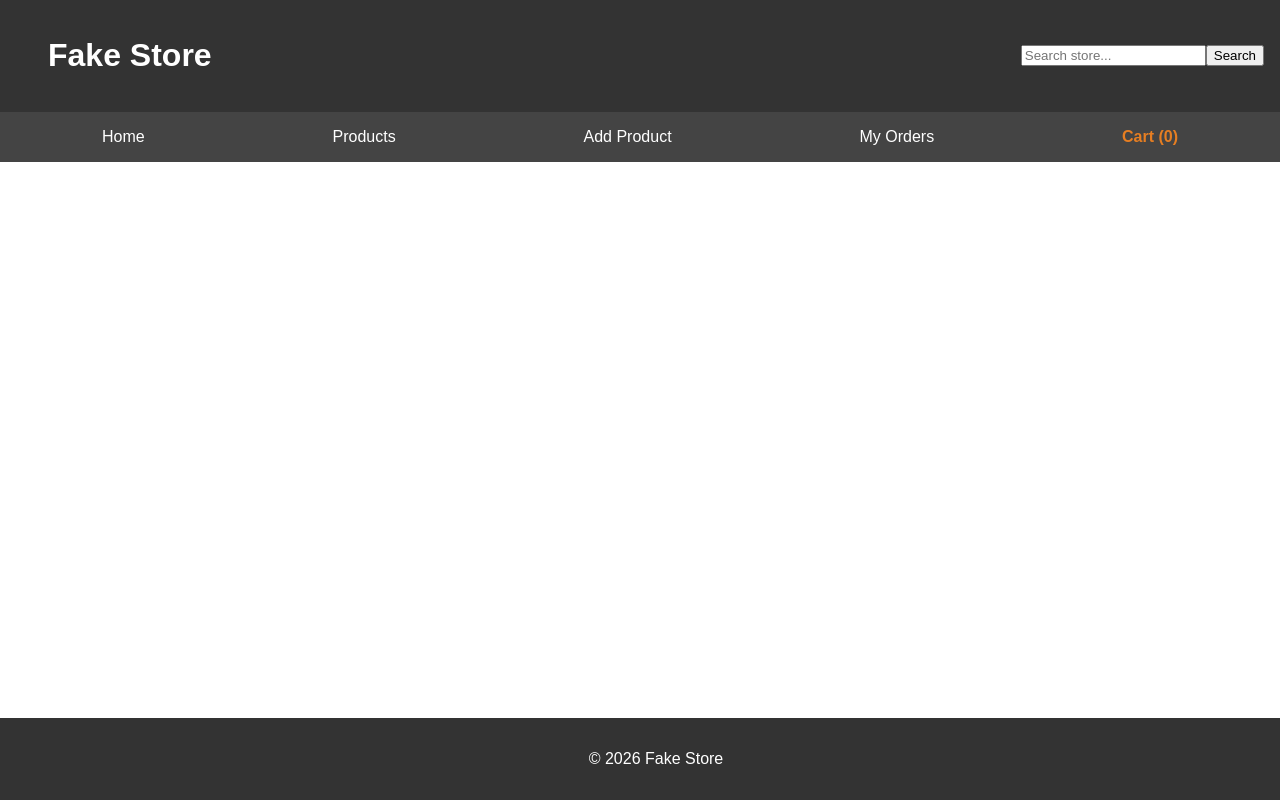
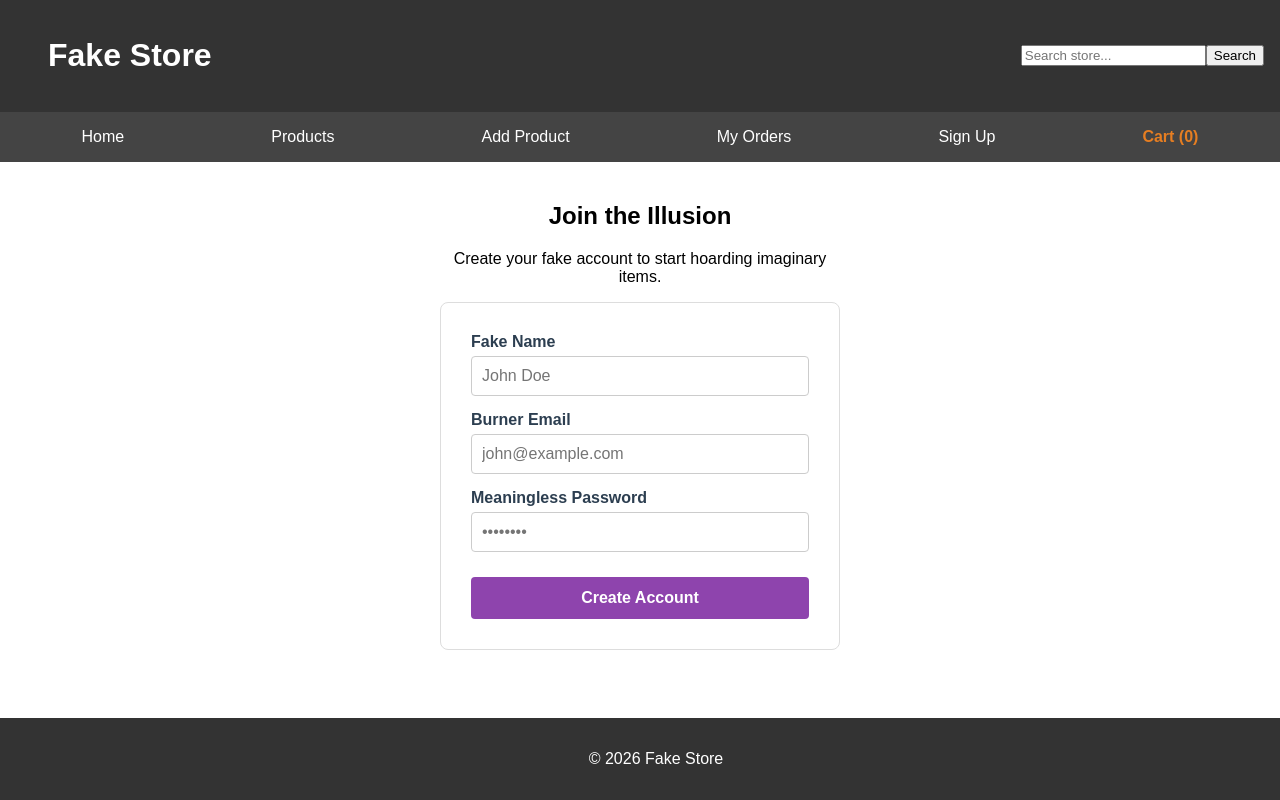
Before and after one commit to O-Karimi/Fake-Shop, a Vue app in the folder Fake-Shop/Fake-Shop-Front/: page /register in a window 1280 px wide. Built offline with nearby package versions, Linux system fonts and the light colour scheme.

Commit message:
feat<fullstack>: implement user schema, api route, and frontend registration page

```diff
--- a/Fake-Shop/Fake-Shop-Front/src/components/Navbar.vue
+++ b/Fake-Shop/Fake-Shop-Front/src/components/Navbar.vue
@@ -33,6 +33,7 @@ const submitSearch = () => {
       <RouterLink to="/products">Products</RouterLink>
       <RouterLink to="/add-product">Add Product</RouterLink>
       <RouterLink to="/orders">My Orders</RouterLink>
+      <RouterLink to="/register">Sign Up</RouterLink>
 <!--       <RouterLink to="/about">About</RouterLink>
       <RouterLink to="/contact">Contact</RouterLink>
  -->  <RouterLink to="/cart" class="cart-link">
--- a/Fake-Shop/Fake-Shop-Front/src/router/index.js
+++ b/Fake-Shop/Fake-Shop-Front/src/router/index.js
@@ -41,9 +41,15 @@ const routes = [
     name: 'checkout',
     component: () => import("../views/Checkout.vue")
   },
-  { path: '/orders',
+  {
+    path: '/orders',
     name: 'orders',
     component: () => import("../views/OrderHistory.vue")
+  },
+  {
+    path: '/register',
+    name: 'register',
+    component: () => import("../views/Register.vue")
   },
 ];
 
--- /dev/null
+++ b/Fake-Shop/Fake-Shop-Front/src/views/Register.vue
@@ -0,0 +1,73 @@
+<script setup>
+import { ref } from 'vue';
+import { useRouter } from 'vue-router';
+import api from '../api';
+
+const router = useRouter();
+const userData = ref({ name: '', email: '', password: '' });
+const isLoading = ref(false);
+const error = ref('');
+const successMessage = ref('');
+
+const registerUser = async () => {
+  isLoading.value = true;
+  error.value = '';
+  successMessage.value = '';
+
+  try {
+    await api.post('/users/register', userData.value);
+    successMessage.value = 'Account created! You are officially a fake customer.';
+
+    userData.value = { name: '', email: '', password: '' };
+
+    setTimeout(() => router.push('/products'), 2000);
+  } catch (err) {
+    error.value = err.response?.data?.message || 'Failed to create account. The void is full.';
+  } finally {
+    isLoading.value = false;
+  }
+};
+</script>
+
+<template>
+  <div class="register-container">
+    <h2>Join the Illusion</h2>
+    <p>Create your fake account to start hoarding imaginary items.</p>
+
+    <div v-if="error" class="error-box">{{ error }}</div>
+    <div v-if="successMessage" class="success-box">{{ successMessage }}</div>
+
+    <form @submit.prevent="registerUser" class="register-form">
+      <div class="form-group">
+        <label for="name">Fake Name</label>
+        <input type="text" id="name" v-model="userData.name" required placeholder="John Doe" />
+      </div>
+
+      <div class="form-group">
+        <label for="email">Burner Email</label>
+        <input type="email" id="email" v-model="userData.email" required placeholder="john@example.com" />
+      </div>
+
+      <div class="form-group">
+        <label for="password">Meaningless Password</label>
+        <input type="password" id="password" v-model="userData.password" required placeholder="••••••••" />
+      </div>
+
+      <button type="submit" :disabled="isLoading">
+        {{ isLoading ? 'Creating...' : 'Create Account' }}
+      </button>
+    </form>
+  </div>
+</template>
+
+<style scoped>
+.register-container { max-width: 400px; margin: 40px auto; text-align: center; }
+.register-form { display: flex; flex-direction: column; gap: 15px; background: white; padding: 30px; border-radius: 8px; border: 1px solid #ddd; text-align: left; }
+.form-group { display: flex; flex-direction: column; }
+label { margin-bottom: 5px; font-weight: bold; color: #2c3e50; }
+input { padding: 10px; border: 1px solid #ccc; border-radius: 4px; font-size: 16px; }
+button { padding: 12px; background-color: #8e44ad; color: white; border: none; border-radius: 4px; font-size: 16px; cursor: pointer; font-weight: bold; margin-top: 10px; }
+button:disabled { background-color: #bdc3c7; }
+.error-box { background-color: #ffebee; color: #c62828; padding: 10px; border-radius: 4px; margin-bottom: 15px; }
+.success-box { background-color: #e8f8f5; color: #27ae60; padding: 10px; border-radius: 4px; margin-bottom: 15px; }
+</style>
```
